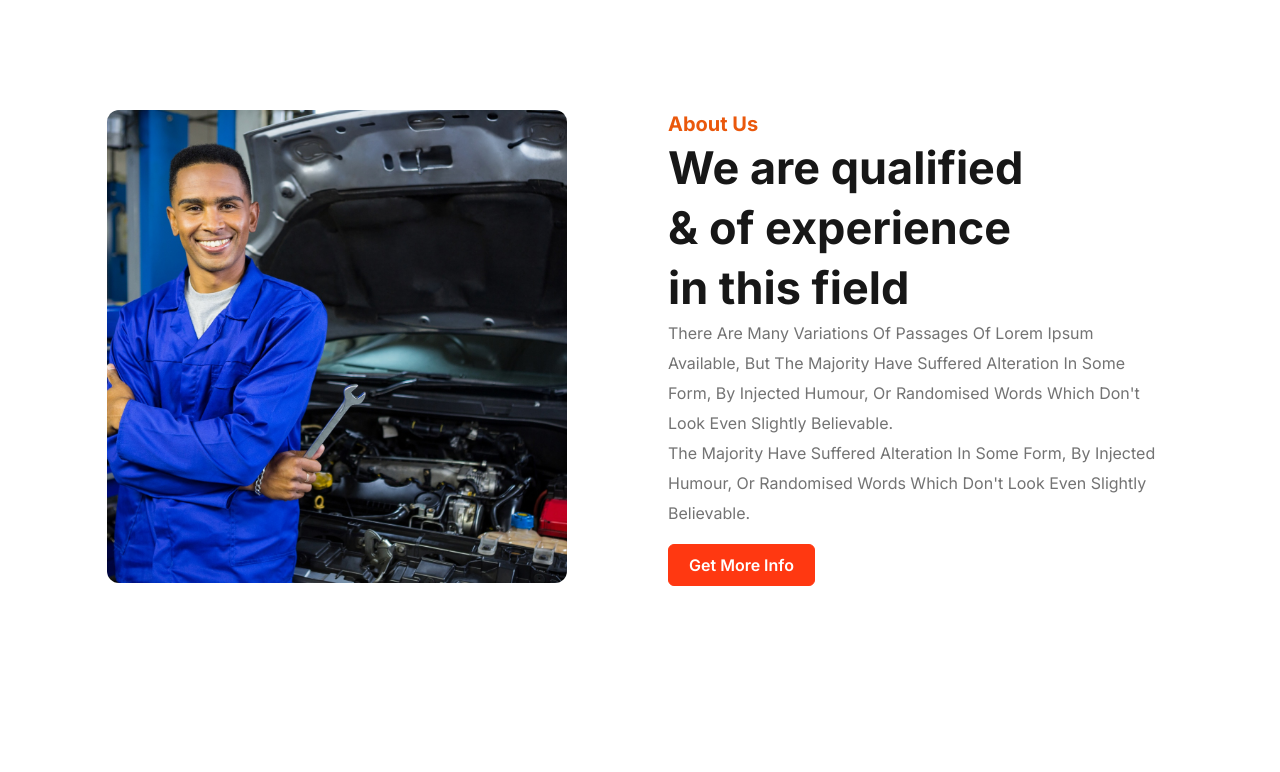
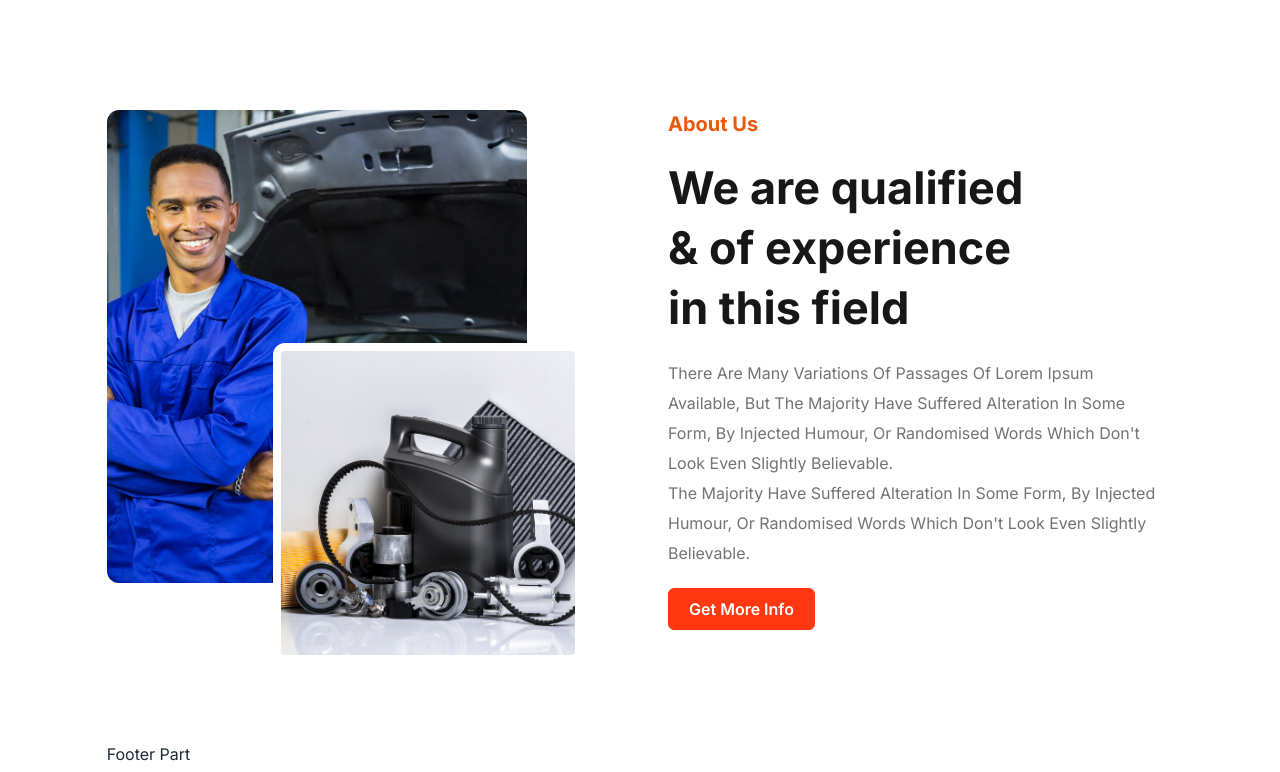
Before and after one commit to ataullah1/Snowy-CareCare, a React (Vite) app: page / in a window 1280 px wide. Shown: the part 648-1420 px from the top of the page. Built offline with nearby package versions, Linux system fonts and the light colour scheme.

Commit message:
about section added '

```diff
--- a/src/Components/AboutUs/AboutUs.jsx
+++ b/src/Components/AboutUs/AboutUs.jsx
@@ -1,24 +1,33 @@
 import img1 from '../../assets/images/about_us/person.jpg';
+import img2 from '../../assets/images/about_us/parts.jpg';
 
 const AboutUs = () => {
   return (
-    <div className="flex flex-col md:flex-row gap-8 lg:gap-14">
-      <div className="w-full md:w-1/2 ">
+    <div className="flex flex-col md:flex-row gap-20 md:gap-8 lg:gap-14">
+      <div className="w-full md:w-1/2">
+        <div className="relative w-full md:w-[350px] lg:w-[420px]">
           <div
-          className="w-[460px]  h-[473px] rounded-xl bg-cover bg-no-repeat"
+            className="w-full h-80 lg:h-[473px] rounded-xl bg-cover bg-no-repeat"
             style={{
               backgroundImage: `url(${img1})`,
               backgroundPosition: 'center',
             }}
           ></div>
-        <div className="w-[327px] h-[332px] bg-black/opacity-20 rounded-[10px] border-8 border-white" />
+          <div
+            className="w-[250px] lg:w-[310px] h-[255px] lg:h-[320px] bg-black/opacity-20 rounded-xl border-8 border-white bg-cover bg-no-repeat absolute -bottom-20 right-0 md:-right-14 z-30"
+            style={{
+              backgroundImage: `url(${img2})`,
+              backgroundPosition: 'center',
+            }}
+          ></div>
         </div>
-      <div className="w-full md:w-1/2 ">
+      </div>
+      <div className="w-full md:w-1/2 space-y-7 md:space-y-0 lg:space-y-5">
         <h3 className="text-orange-600 text-xl font-bold">About Us</h3>
-        <h1 className="max-w-[376px] text-neutral-900 text-4xl lg:text-[45px] font-bold sm:leading-[45px] lg:leading-[60px]">
+        <h1 className="md:max-w-[376px] text-neutral-900 text-4xl lg:text-[45px] font-bold sm:leading-[45px] lg:leading-[60px]">
           We are qualified & of experience in this field
         </h1>
-        <p className="max-w-[489px] text-neutral-500 text-base font-normal capitalize lg:leading-[30px]">
+        <p className="md:max-w-[489px] text-neutral-500 text-base font-normal capitalize lg:leading-[30px]">
           {`There are many variations of passages of Lorem Ipsum available, but
           the majority have suffered alteration in some form, by injected
           humour, or randomised words which don't look even slightly believable.`}
```
Lines whose indentation alone changed are shown as unchanged.
